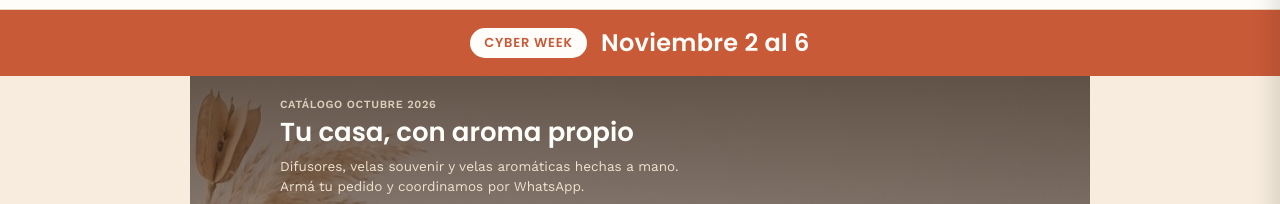
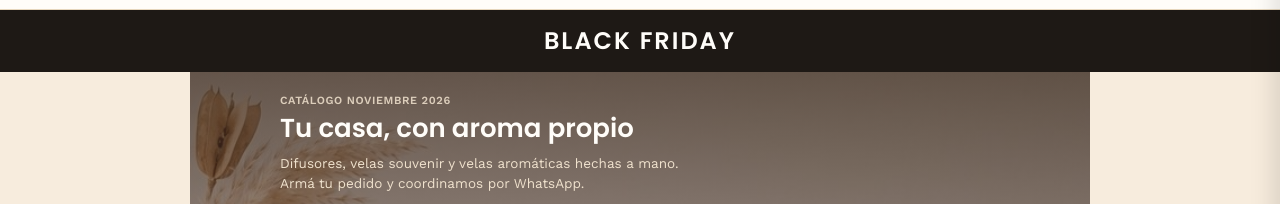
Before and after one commit to NeoDecoHogar/neodecohogar, a plain HTML site: page NeoDecoHogar_web_v7.html in a window 1280 px wide. Shown: the part 89-293 px from the top of the page. Drawn offline with nearby package versions, Linux system fonts and the light colour scheme.

Commit message:
Banner Black Friday (sin fecha) + catálogo Noviembre 2026 con imagen de vista previa nueva
Co-Authored-By: Claude Opus 5.5 <noreply@anthropic.com>

```diff
--- a/NeoDecoHogar_web_v7.html
+++ b/NeoDecoHogar_web_v7.html
@@ -3,17 +3,17 @@
 <head>
 <meta charset="UTF-8">
 <meta name="viewport" content="width=device-width, initial-scale=1.0, maximum-scale=1, viewport-fit=cover">
-<title>NeoDeco — Catálogo Octubre 2026</title>
+<title>NeoDeco — Catálogo Noviembre 2026</title>
 <meta name="description" content="Difusores, velas souvenir y velas aromáticas en los aromas de NeoDeco. Armá tu pedido y coordinamos por WhatsApp.">
 <meta property="og:type" content="website">
 <meta property="og:url" content="https://neodecohogar.github.io/neodecohogar/">
-<meta property="og:title" content="NeoDeco — Catálogo Octubre 2026">
+<meta property="og:title" content="NeoDeco — Catálogo Noviembre 2026">
 <meta property="og:description" content="Difusores, velas souvenir y velas aromáticas en los aromas de NeoDeco. Armá tu pedido y coordinamos por WhatsApp.">
-<meta property="og:image" content="https://neodecohogar.github.io/neodecohogar/assets/og_image_oct26.jpg">
+<meta property="og:image" content="https://neodecohogar.github.io/neodecohogar/assets/og_image_nov26.jpg">
 <meta name="twitter:card" content="summary_large_image">
-<meta name="twitter:title" content="NeoDeco — Catálogo Octubre 2026">
+<meta name="twitter:title" content="NeoDeco — Catálogo Noviembre 2026">
 <meta name="twitter:description" content="Difusores, velas souvenir y velas aromáticas en los aromas de NeoDeco.">
-<meta name="twitter:image" content="https://neodecohogar.github.io/neodecohogar/assets/og_image_oct26.jpg">
+<meta name="twitter:image" content="https://neodecohogar.github.io/neodecohogar/assets/og_image_nov26.jpg">
 <link rel="icon" href="assets/logo_black.png" type="image/png">
 <link rel="preconnect" href="https://fonts.googleapis.com">
 <link href="https://fonts.googleapis.com/css2?family=Poppins:wght@400;500;600&family=Work+Sans:wght@400;500;600&display=swap" rel="stylesheet">
@@ -62,9 +62,8 @@
   .hero-cta{display:inline-flex;align-items:center;gap:6px;background:var(--card);color:var(--brand-dark);font-family:'Poppins',system-ui,sans-serif;font-weight:600;font-size:13.5px;padding:11px 18px;border-radius:999px;margin-top:14px;text-decoration:none;}
 
   /* Promo banner */
-  .promo-banner{background:var(--coral);color:var(--card);text-align:center;padding:18px 16px;font-family:'Poppins',system-ui,sans-serif;font-size:16px;font-weight:500;letter-spacing:.3px;display:flex;align-items:center;justify-content:center;gap:6px 14px;flex-wrap:wrap;}
-  .promo-banner .promo-tag{background:var(--card);color:var(--coral);font-size:13px;font-weight:600;text-transform:uppercase;letter-spacing:.8px;padding:5px 14px;border-radius:999px;}
-  .promo-banner .promo-main{font-size:24px;font-weight:600;line-height:1.1;}
+  .promo-banner{background:#1E1915;color:var(--card);text-align:center;padding:18px 16px;font-family:'Poppins',system-ui,sans-serif;font-size:16px;font-weight:500;letter-spacing:.3px;display:flex;align-items:center;justify-content:center;gap:6px 14px;flex-wrap:wrap;}
+  .promo-banner .promo-main{font-size:24px;font-weight:600;line-height:1.1;text-transform:uppercase;letter-spacing:2px;}
 
   /* Trust strip */
   .trust-strip{display:flex;justify-content:space-between;gap:6px;padding:16px 20px;max-width:1040px;margin:0 auto;background:var(--card);border-bottom:1px solid var(--border);}
@@ -166,15 +165,14 @@
 </header>
 
 <div class="promo-banner">
-  <span class="promo-tag">Cyber Week</span>
-  <span class="promo-main">Noviembre 2 al 6</span>
+  <span class="promo-main">Black Friday</span>
 </div>
 
 <div class="hero-banner">
   <img src="assets/VA-CARAMEL-hero.jpg" alt="Vela aromática Caramelera de NeoDeco">
   <div class="hero-overlay"></div>
   <div class="hero-content">
-    <div class="hero-kicker">Catálogo Octubre 2026</div>
+    <div class="hero-kicker">Catálogo Noviembre 2026</div>
     <h1>Tu casa, con aroma propio</h1>
     <p>Difusores, velas souvenir y velas aromáticas hechas a mano. Armá tu pedido y coordinamos por WhatsApp.</p>
     <a class="hero-cta" href="#catalogo">
```
Also changed, not shown: index.html (+9 -11 lines), assets/og_image_nov26.jpg (added), assets/og_image_oct26.jpg (deleted).
